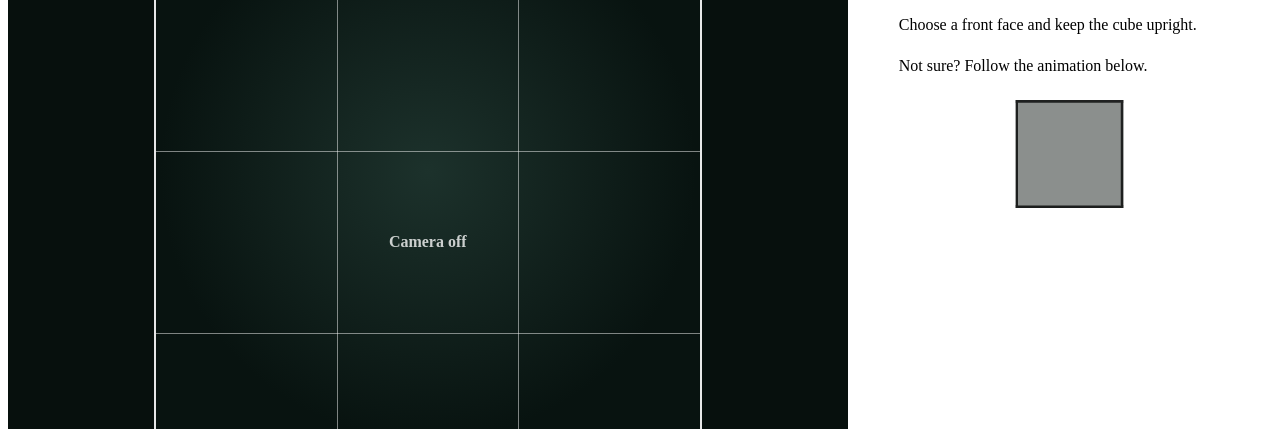
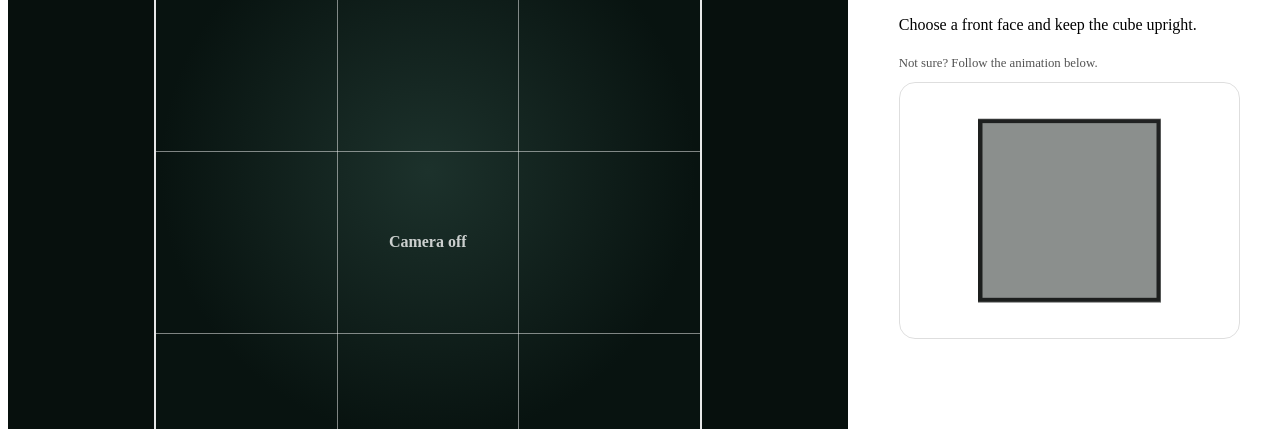
Before and after one commit to kitty-crow/cube-solver, a website: page web/index.html in a window 1280 px wide. Shown: the part 371-800 px from the top of the page. Drawn offline with nearby package versions, Linux system fonts and the light colour scheme; animation ran at ten frames a second; a script that the page names is missing.

Commit message:
Load scan guide styles

```diff
--- a/web/index.html
+++ b/web/index.html
@@ -16,6 +16,7 @@
     }
   </script>
   <link rel="stylesheet" href="./styles.css">
+  <link rel="stylesheet" href="./scan-guide.css">
 </head>
 <body class="pages-body app-body">
   <a class="pages-skip" href="#content">Skip to content</a>
```
